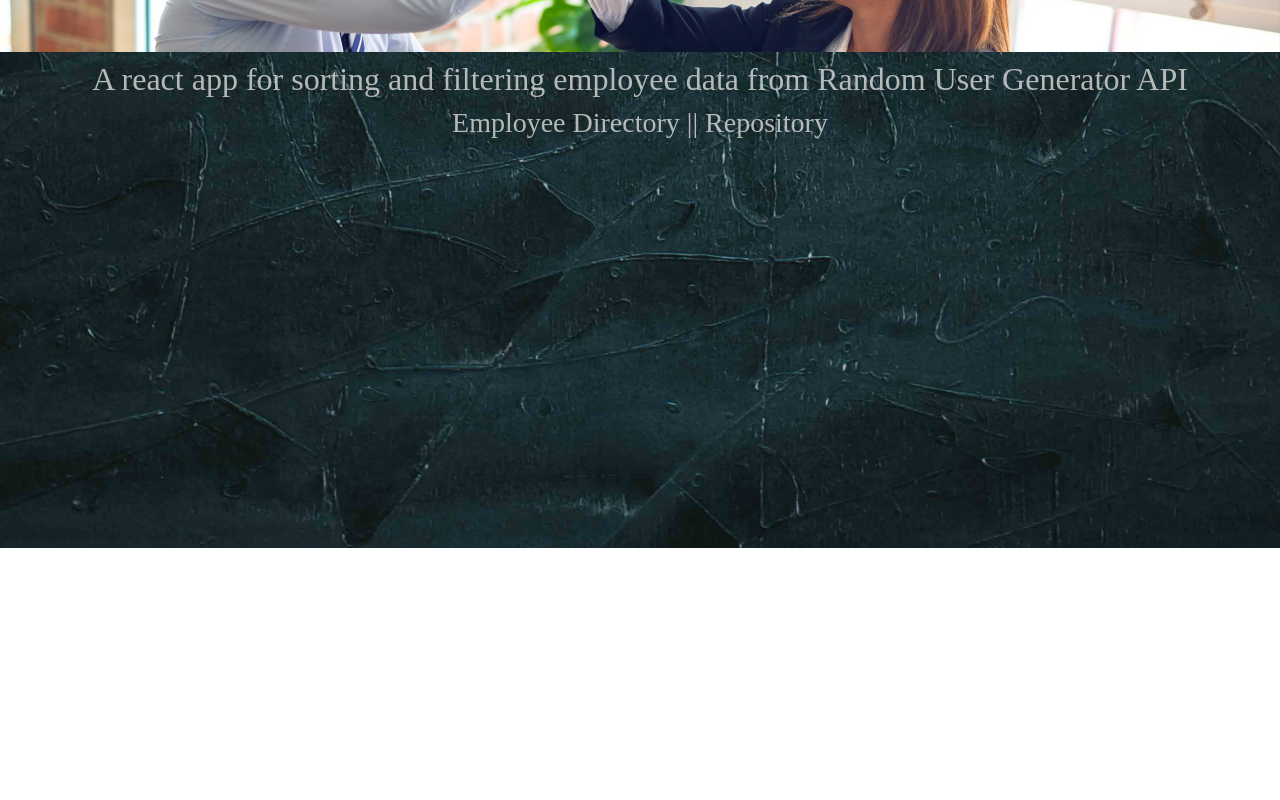
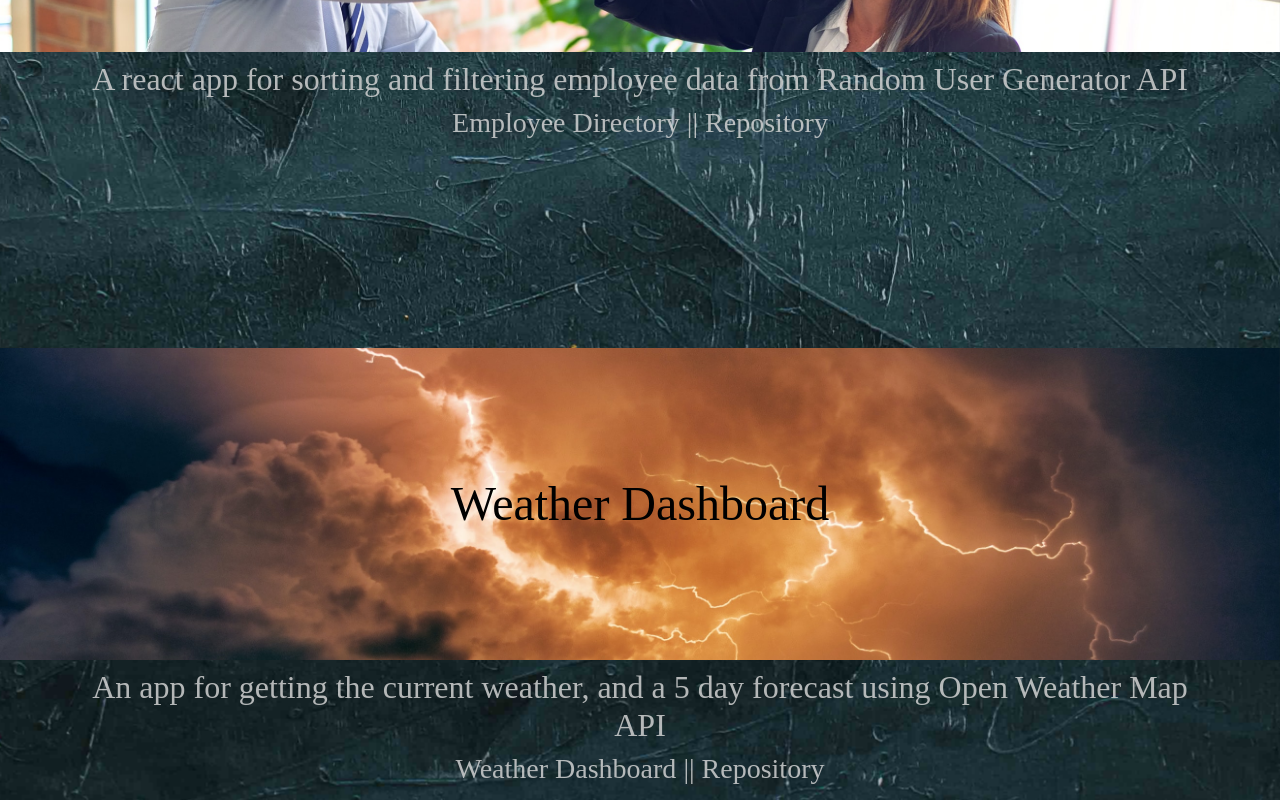
Before and after one commit to dhfoss/react-portfolio, a React (Create React App) app: page /portfolio in a window 1280 px wide. Shown: the part 2000-2800 px from the top of the page. Before the commit the page ends 2548 px from the top, so only its background shows below. Built offline with nearby package versions, Linux system fonts and the light colour scheme.

Commit message:
Added Weather Dashboard

```diff
--- a/src/components/EmployeeDirectory/index.js
+++ b/src/components/EmployeeDirectory/index.js
@@ -21,7 +21,7 @@
                 <Parallax
                 bgImage={employees}
                 strength={-300}
-                bgImageAlt="Minion Mingle"
+                bgImageAlt="Employee Directory"
                 >
                     <div style={inlineStyle}>
                         Employee Directory
@@ -32,9 +32,6 @@
                 <h2 className='mt-2'>A react app for sorting and filtering employee data from Random User Generator API</h2>
                 <h3> <a className='external__link' href='https://dhfoss.github.io/employee-directory/' target='_blank'>Employee Directory</a> || <a href='https://github.com/dhfoss/employee-directory' className='external__link' target='_blank'>Repository</a></h3>
             </div>
-
-
-            <div style={{ height: '50vh' }} />
         </div>
 
 
--- a/src/components/MinionMingle/index.js
+++ b/src/components/MinionMingle/index.js
@@ -18,7 +18,7 @@
                 </Parallax>
             </a>
             <div className='container container-fluid'>
-                <h2 className='mt-2'>A whimsical dating website using a SQL database, with private messaging and public chatrooms.</h2>
+                <h2 className='mt-2'>A whimsical dating website using a SQL database, with private messaging and public chatrooms</h2>
                 <h3> <a className='external__link' href='https://mingle-minion.herokuapp.com/' target='_blank'>Minion Mingle</a> || <a href='https://github.com/dhfoss/Dating-Website' className='external__link' target='_blank'>Repository</a></h3>
             </div>
 
--- /dev/null
+++ b/src/components/WeatherDashboard/index.js
@@ -0,0 +1,38 @@
+import React from 'react';
+import lightning from '../../images/lightning.jpg';
+import { Parallax } from 'react-parallax';
+
+const inlineStyle = {
+    margin: '120px',
+    textAlign: 'center',
+    fontSize: '300%',
+    color: 'black',
+    fontWeight: '500'
+  }
+
+
+
+
+const WeatherDashboard = () => {
+    return (
+        <div>
+            <a className='disabled-link' href='https://dhfoss.github.io/Weather-Dashboard/' target='_blank'>
+                <Parallax
+                bgImage={lightning}
+                strength={-300}
+                bgImageAlt="Weather Dashboard"
+                >
+                    <div style={inlineStyle}>
+                        Weather Dashboard
+                    </div>
+                </Parallax>
+            </a>
+            <div className='container container-fluid'>
+                <h2 className='mt-2'>An app for getting the current weather, and a 5 day forecast using Open Weather Map API</h2>
+                <h3> <a className='external__link' href='https://dhfoss.github.io/Weather-Dashboard/' target='_blank'>Weather Dashboard</a> || <a href='https://github.com/dhfoss/Weather-Dashboard' className='external__link' target='_blank'>Repository</a></h3>
+            </div>
+        </div>
+    )
+}
+
+export default WeatherDashboard;
--- a/src/pages/Portfolio.css
+++ b/src/pages/Portfolio.css
@@ -10,7 +10,7 @@
 }
 
 .external__link:hover {
-    color: black;
+    color: red;
 }
 
 .disabled-link:hover {
--- a/src/pages/Portfolio.js
+++ b/src/pages/Portfolio.js
@@ -2,6 +2,7 @@
 import BurntPopkorn from '../components/BurntPopkorn';
 import EmployeeDirectory from '../components/EmployeeDirectory';
 import MinionMingle from '../components/MinionMingle';
+import WeatherDashboard from '../components/WeatherDashboard';
 import './Portfolio.css'
 
 const Portfolio = () => {
@@ -17,6 +18,9 @@
             <MinionMingle />
             <div style={{ height: '25vh' }} />
             <EmployeeDirectory />
+            <div style={{ height: '25vh' }} />
+            <WeatherDashboard />
+            <div style={{ height: '25vh' }} />
         </>
     )
 }
```
Also changed, not shown: src/images/lightning.jpg (added).
